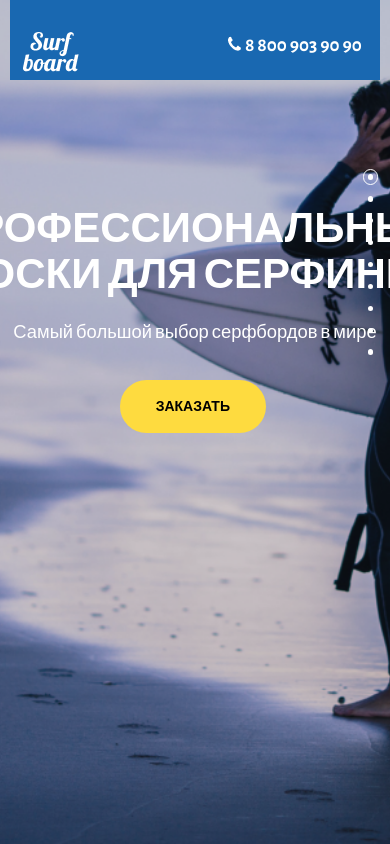
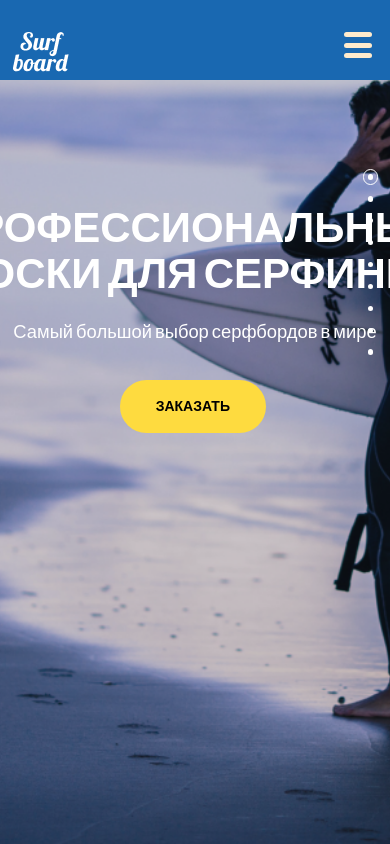
Before and after one commit to Maxvertya/my-project, a plain HTML site: page index.html in a window 390 px wide. Shown: the top 844 px of the page. Drawn offline with nearby package versions, Linux system fonts and the light colour scheme.

Commit message:
Add files via upload

```diff
--- a/index.html
+++ b/index.html
@@ -15,7 +15,7 @@
 <body>
   <div class="wrapper">
     <section class="hero">
-      <div class="container">
+      <div class="container hero__container">
         <header class="header">
           <a href="#" class="header__link">
             <img src="./img/Vector.png" alt="header icon" class="header__icon">
@@ -45,9 +45,14 @@
               </li>
             </ul>
           </nav>
-          <adress class="contacts">
+          <adress class="contacts contacts__header">
             <a href="tel:+88009039090" class="contacts__phone">8 800 903 90 90</a>
           </adress>
+          <a href="" class="hamburger">
+            <span class="hamburger__item"></span>
+            <span class="hamburger__item"></span>
+            <span class="hamburger__item"></span>
+          </a>
         </header>
         <div class="hero__text">
           <h1 class="hero-title">Профессиональные доски для серфинга</h1>
```
